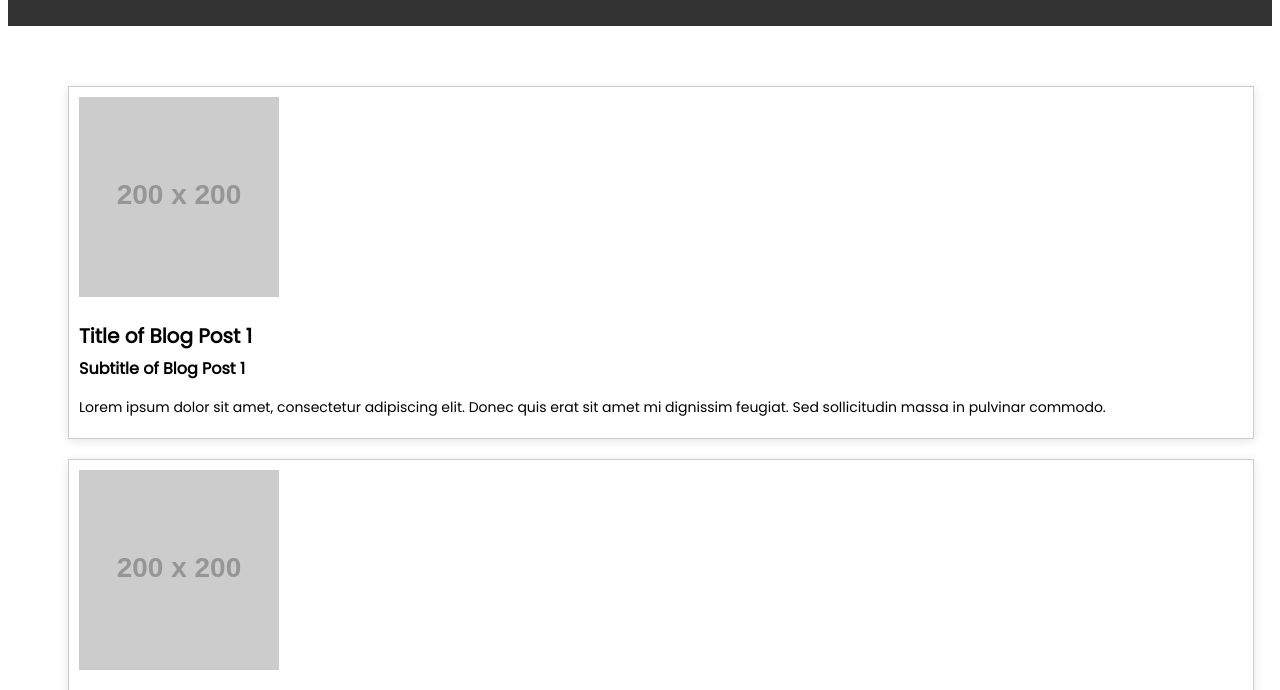
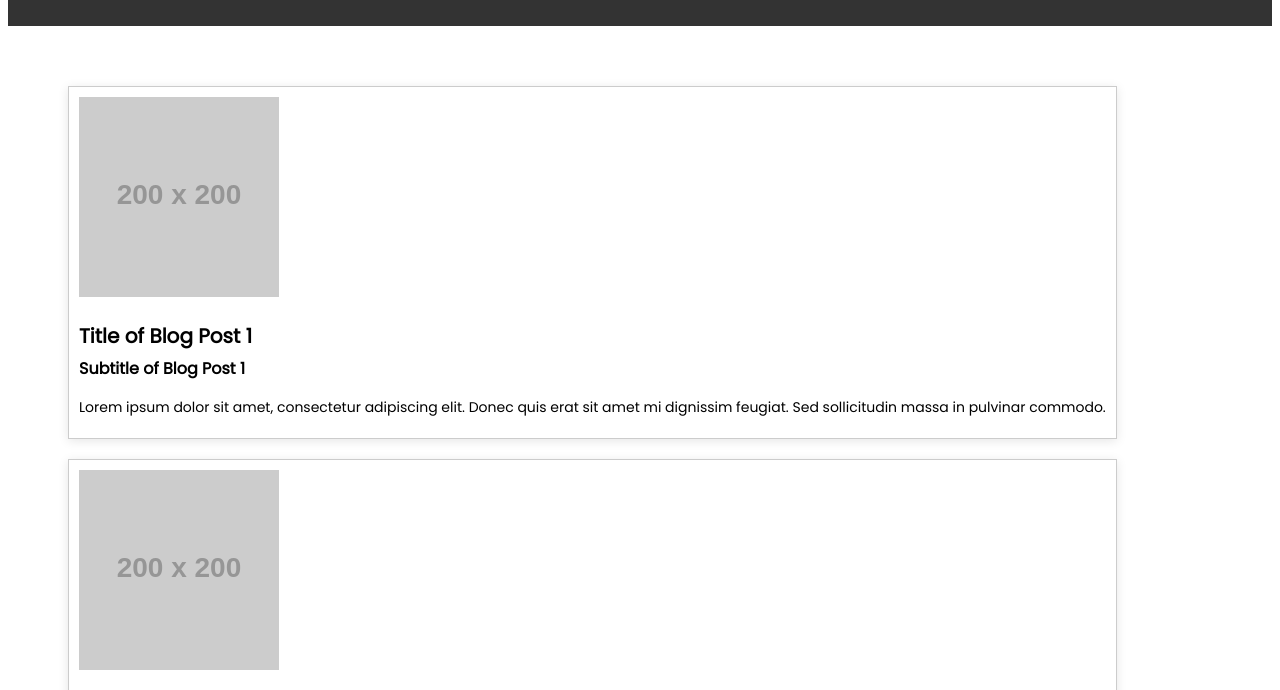
Before and after one commit to Raccoonov/Rekunov, a plain HTML site: page git_pages_test/blog.html in a window 1280 px wide. Shown: the part 67-757 px from the top of the page. Drawn offline with Linux system fonts and the light colour scheme; placeholder pictures from the web are drawn by us.

Commit message:
style changes

```diff
--- a/git_pages_test/resources/css/style.css
+++ b/git_pages_test/resources/css/style.css
@@ -124,38 +124,6 @@ body {
     }
 
 /* Blog page tile styles */
-/*
-    section.tile {
-        margin-bottom: 50px;
-        display: flex;
-        flex-direction: row;
-        align-items: center;
-        text-align: center;
-    }
-
-    section.tile img {
-        width: 100%;
-        max-width: 400px;
-        height: auto;
-        margin-bottom: 20px;
-    }
-
-    section.tile h2 {
-        font-size: 2rem;
-        margin-bottom: 10px;
-    }
-
-    section.tile h3 {
-        font-size: 1.5rem;
-        margin-bottom: 20px;
-    }
-
-    section.tile p {
-        font-size: 1.2rem;
-        margin-bottom: 20px;
-    }
-*/
-/* Blog Page Responsive Styles */
 
 .blogtile {
     display: inline-block;
@@ -165,7 +133,7 @@ body {
     padding: 10px;
     box-shadow: 0px 2px 10px rgba(0, 0, 0, 0.1);
     margin: 10px;
-    width: 100%;
+    width: calc(200px+20px);
     object-fit: cover;
   }
 
```
